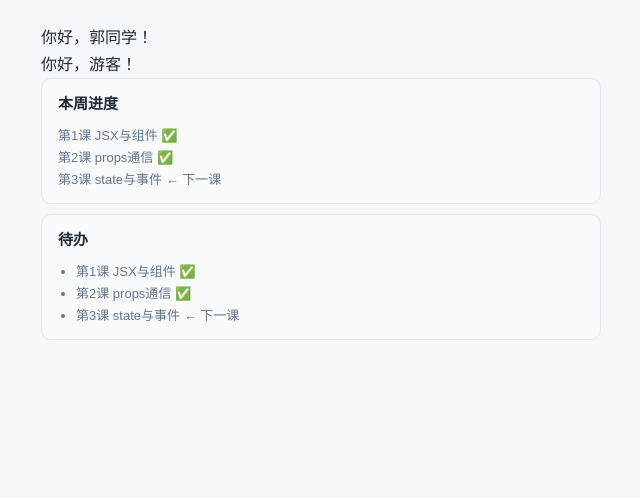
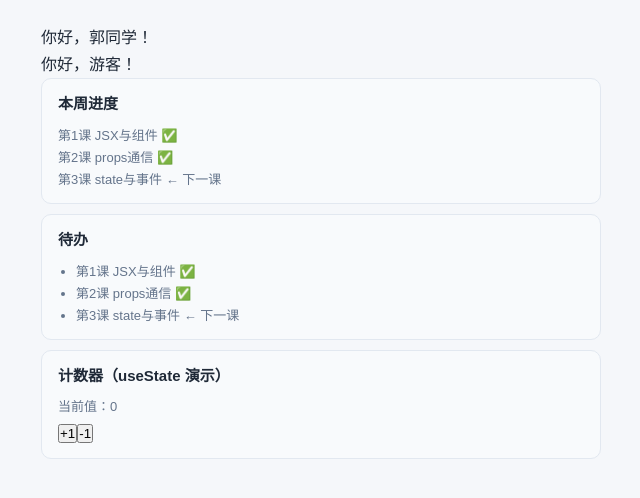
Before and after one commit to Q1anyii/EasyStart-Frontend, a React (Vite) app in the folder demo/06-react/react-app/: page / in a window 1280 px wide. Shown: the top 498 px of the page, without its empty margins (319-959 px from the left). Built offline with nearby package versions, Linux system fonts and the light colour scheme.

Commit message:
前端练习：阶段六第3课发课（state与事件：useState计数器示例）

```diff
--- a/demo/06-react/react-app/src/App.tsx
+++ b/demo/06-react/react-app/src/App.tsx
@@ -1,6 +1,7 @@
 import Greeting from "./components/Greeting";
 import Card from "./components/Card";
 import TodoList from "./components/TodoList";
+import Counter from "./components/Counter";
 
 interface User {
   name: string;
@@ -26,6 +27,8 @@ function App() {
       <Card title="待办">
         <TodoList items={todos} />
       </Card>
+
+      <Counter />
     </div>
   );
 }
--- /dev/null
+++ b/demo/06-react/react-app/src/components/Counter.tsx
@@ -0,0 +1,24 @@
+import { useState } from "react";
+
+// ========== 第3课：state 与事件处理 ==========
+// useState：让组件"记住"一个会变的值
+// 语法：const [值, 改值的函数] = useState(初始值)
+//   count    → 读值（渲染时用）
+//   setCount → 改值（改完 React 自动重新渲染组件）
+
+function Counter() {
+  // count 是 state：它变了，组件自动重渲染，页面跟着变
+  const [count, setCount] = useState(0);
+
+  return (
+    <div className="card">
+      <h3>计数器（useState 演示）</h3>
+      <p>当前值：{count}</p>
+      {/* onClick 接收一个"函数"，不是"函数调用结果" */}
+      <button onClick={() => setCount(count + 1)}>+1</button>
+      <button onClick={() => setCount(count - 1)}>-1</button>
+    </div>
+  );
+}
+
+export default Counter;
```
